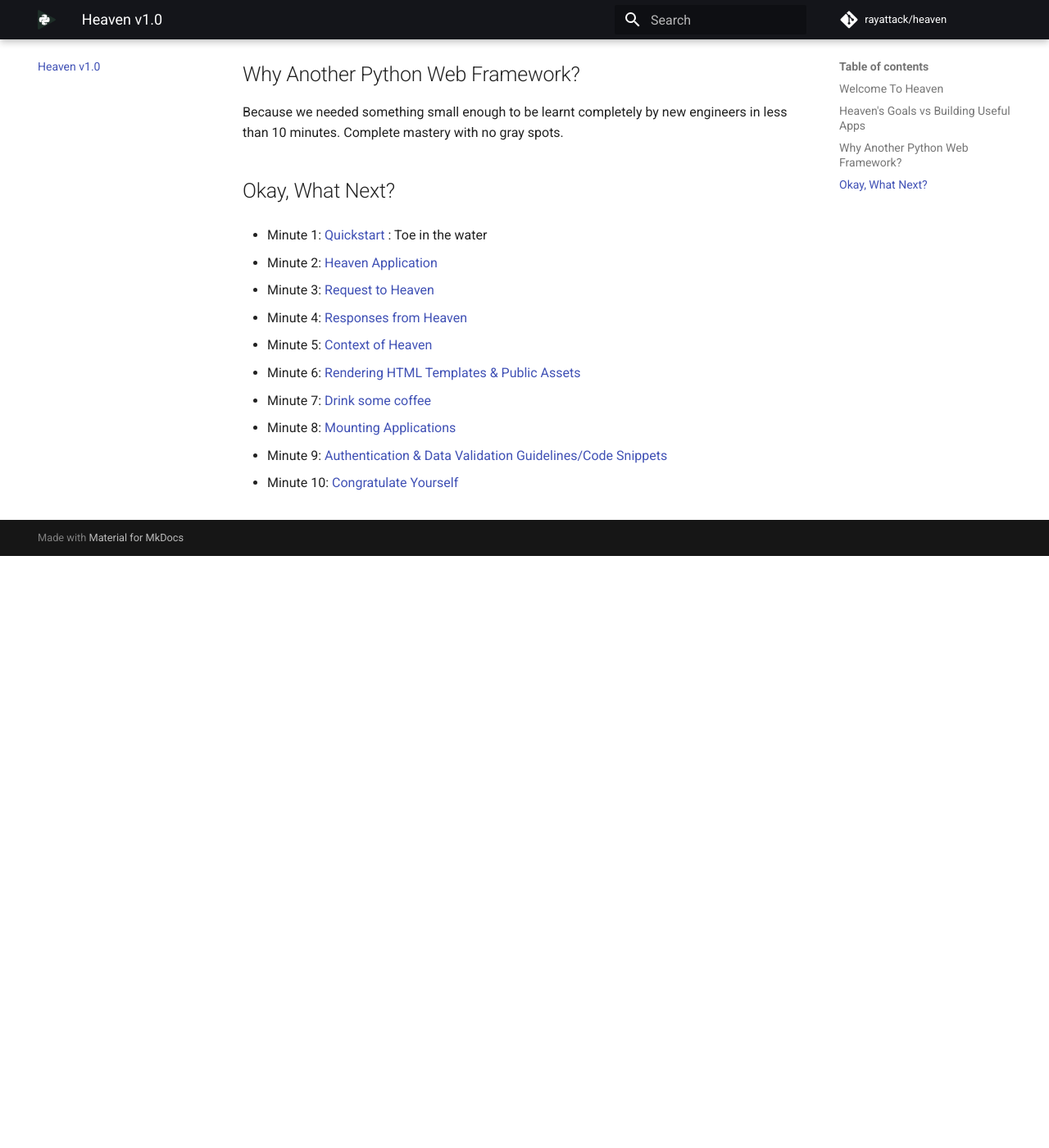
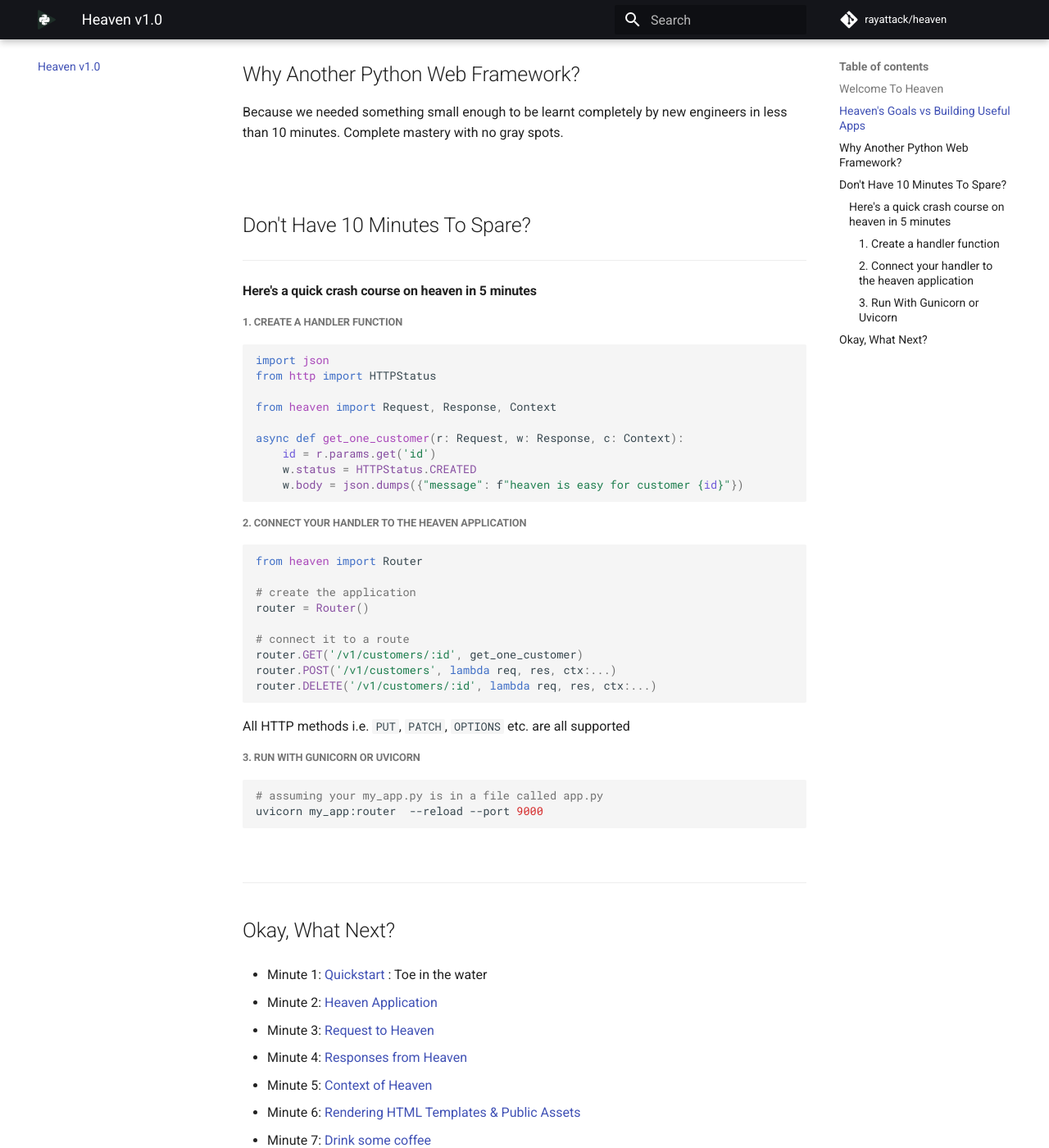
Before and after one commit to rayattack/heaven, an MkDocs documentation site: the page built from docs/index.md, in a window 1280 px wide and 1400 px high, scrolled down 1101 px. Shown: the whole window at 82% size. Built offline with MkDocs 1.6.1 and Material for MkDocs 9.7.7, drawn with Linux system fonts in a browser that asks for light colours; comment, search, counter and statistics services are not loaded; before the commit the page ends 1779 px from its top, so only the background shows below that.

````diff
--- a/docs/index.md
+++ b/docs/index.md
@@ -42,6 +42,58 @@ These are also Heaven's goals.
 Because we needed something small enough to be learnt completely by new engineers in less than 10
 minutes. Complete mastery with no gray spots.
 
+&nbsp;
+
+## Don't Have 10 Minutes To Spare?
+----------------------------------------------
+#### Here's a quick crash course on heaven in 5 minutes
+
+
+##### 1. Create a handler function
+
+```python
+import json
+from http import HTTPStatus
+
+from heaven import Request, Response, Context
+
+async def get_one_customer(r: Request, w: Response, c: Context):
+	id = r.params.get('id')
+	w.status = HTTPStatus.CREATED
+	w.body = json.dumps({"message": f"heaven is easy for customer {id}"})
+
+```
+
+
+##### 2. Connect your handler to the heaven application
+
+```python
+from heaven import Router
+
+# create the application
+router = Router()
+
+# connect it to a route
+router.GET('/v1/customers/:id', get_one_customer)
+router.POST('/v1/customers', lambda req, res, ctx:...)
+router.DELETE('/v1/customers/:id', lambda req, res, ctx:...)
+```
+
+All HTTP methods i.e. `PUT`, `PATCH`, `OPTIONS` etc. are all supported
+
+
+
+##### 3. Run With Gunicorn or Uvicorn
+
+```sh
+# assuming your my_app.py is in a file called app.py
+uvicorn my_app:router  --reload --port 9000
+```
+
+
+&nbsp;
+
+-----------------------------------------------
 
 ## Okay, What Next?
 
--- a/heaven/__init__.py
+++ b/heaven/__init__.py
@@ -7,4 +7,4 @@ from .response import Response
 from .context import Context
 
 
-__version___ = '0.0.7'
+__version___ = '0.0.9'
--- a/pyproject.toml
+++ b/pyproject.toml
@@ -1,6 +1,6 @@
 [tool.poetry]
 name = "heaven"
-version = "0.0.7"
+version = "0.0.9"
 description = "Extremely Stupid Simple, Blazing Fast, Get Out of your way immediately Microframework for building Python Web Applications."
 authors = ["Raymond Ortserga <ortserga@gmail.com>"]
 license = "MIT"
````
Also changed, not shown: CHANGES.md (+82 -0 lines), CONTRIBUTIONS.md (+5 -5 lines), 2 other files.
